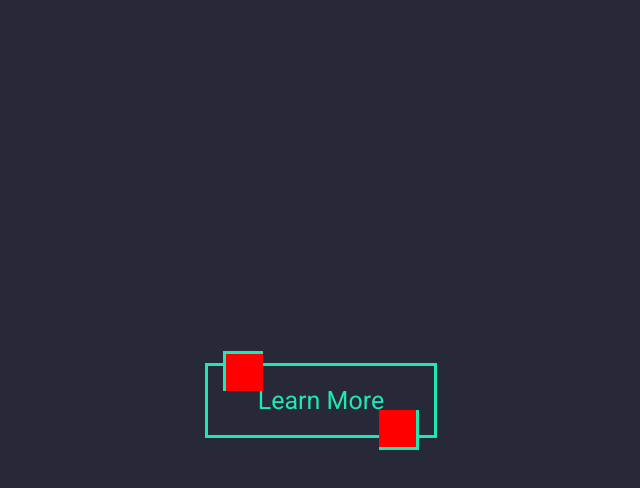
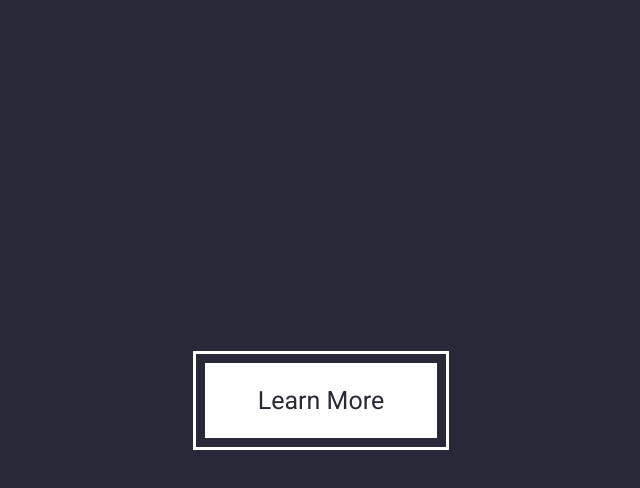
Before and after one commit to CJR85/button-hover-effect, a plain HTML site: page index.html in a window 1280 px wide. In both pictures the pointer is over the link "Learn More". Shown: the whole page, without its empty margins (319-959 px from the left). Drawn offline with Linux system fonts and the light colour scheme.

Commit message:
Add hover effect animation.

```diff
--- a/style.css
+++ b/style.css
@@ -29,6 +29,7 @@ body {
   padding: 2rem 5rem;
   font-size: 2.5rem;
   position: relative;
+  transition: all 0.5s;
 }
 
 .button::before,
@@ -37,19 +38,32 @@ body {
   position: absolute;
   width: 4rem;
   height: 4rem;
-  background-color: red;
   border-style: solid;
   border-color: #1fe8b6;
+  transition: all 0.5s;
 }
 
 .button::before {
   top: -1.5rem;
-  left: 1.5rem;
+  left: -1.5rem;
   border-width: 3px 0 0 3px;
 }
 
 .button::after {
   bottom: -1.5rem;
-  right: 1.5rem;
+  right: -1.5rem;
   border-width: 0 3px 3px 0;
 }
+
+.button:hover::before,
+.button:hover::after {
+  width: calc(100% + 3rem);
+  height: calc(100% + 3rem);
+  border-color: #fff;
+}
+
+.button:hover {
+  color: #272838;
+  background-color: #fff;
+  border-color: #fff;
+}
```
